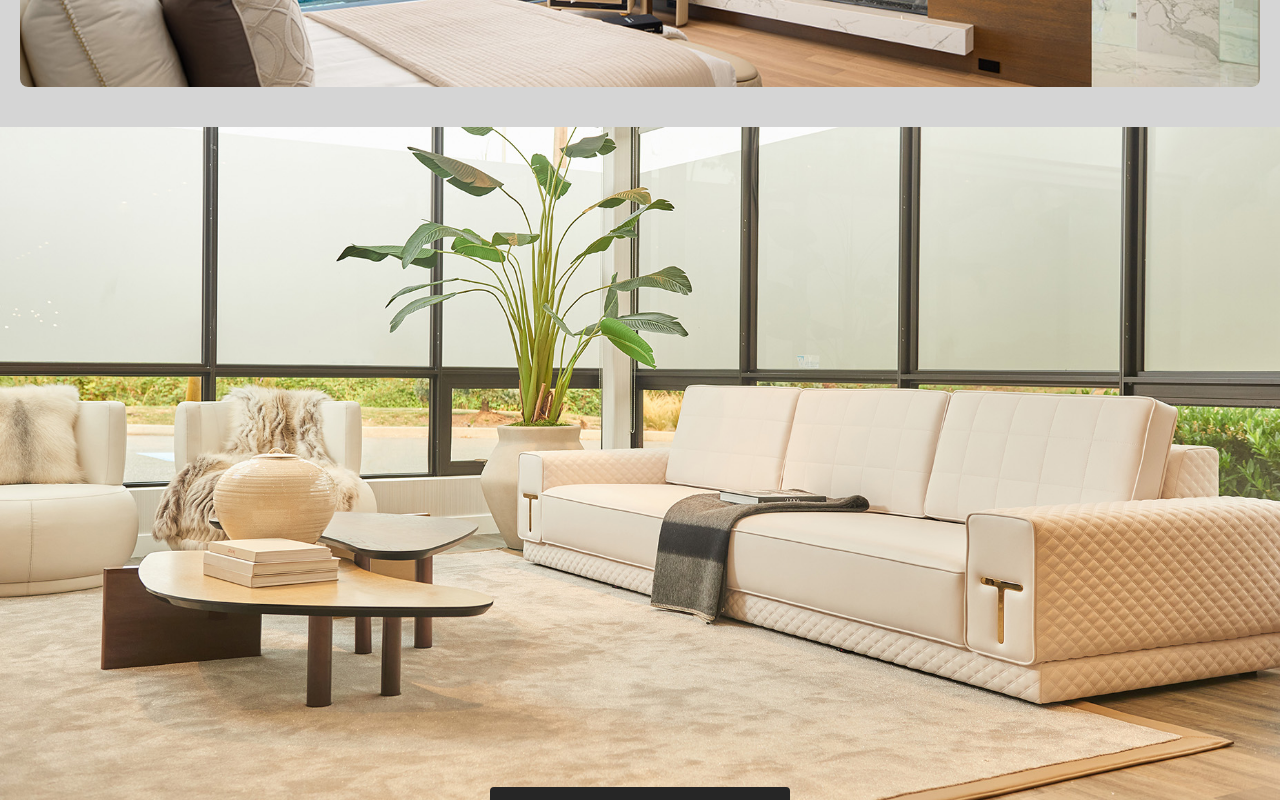
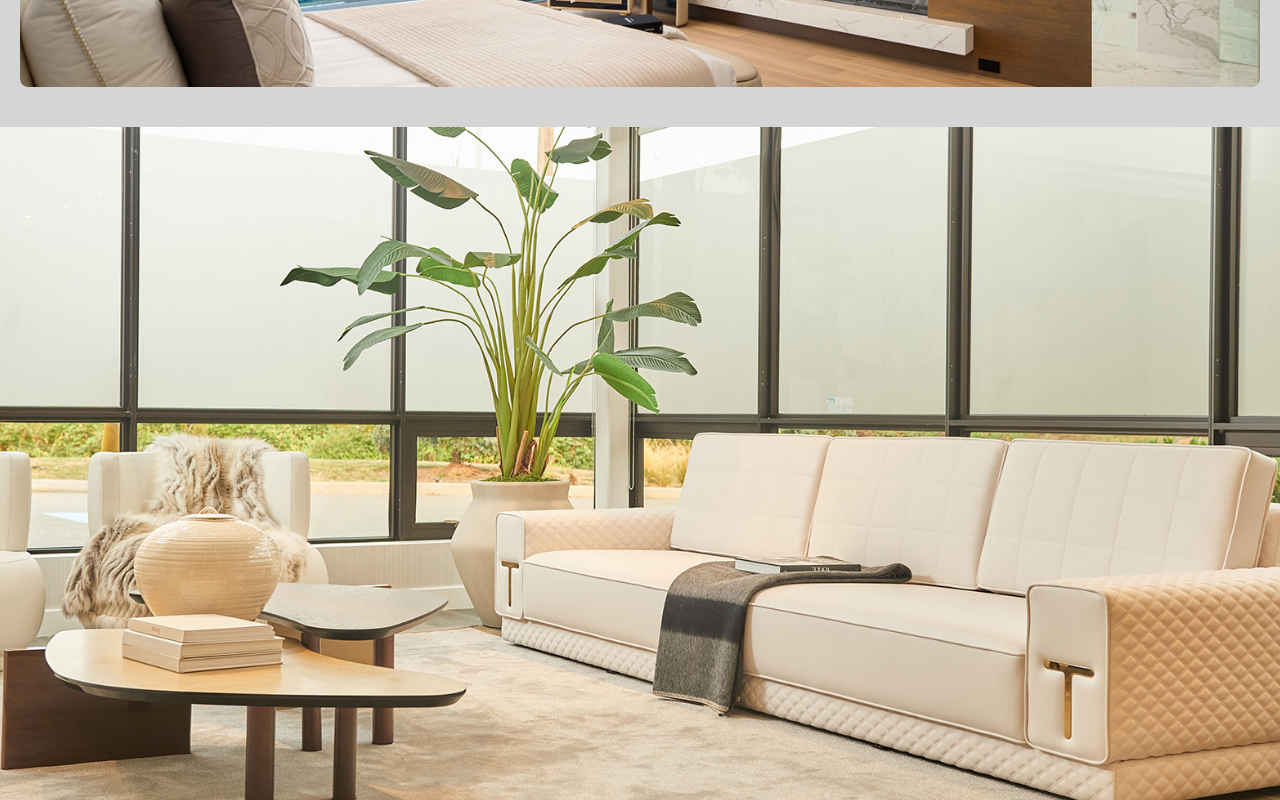
Before and after one commit to qbixmex/the-furniture, a Next.js app: page / in a window 1280 px wide. Shown: the part 2180-2980 px from the top of the page. Built offline with nearby package versions, Linux system fonts and the light colour scheme.

Commit message:
Resized image on contact page

```diff
--- a/package.json
+++ b/package.json
@@ -1,6 +1,6 @@
 {
   "name": "the-furniture",
-  "version": "0.7.7",
+  "version": "0.7.8",
   "private": true,
   "scripts": {
     "dev": "next dev",
--- a/src/app/page.tsx
+++ b/src/app/page.tsx
@@ -40,7 +40,7 @@ export default function Home() {
         <Image
           src="/images/home/th-furniture-contact.jpg"
           alt="The Furniture Sofa"
-          className="relative w-full max-w-[1440px] lg:h-[720px] object-cover object-center z-0"
+          className="relative w-full object-cover object-center z-0"
           width={1440}
           height={960}
           style={{ aspectRatio: "3 / 2" }}
```
